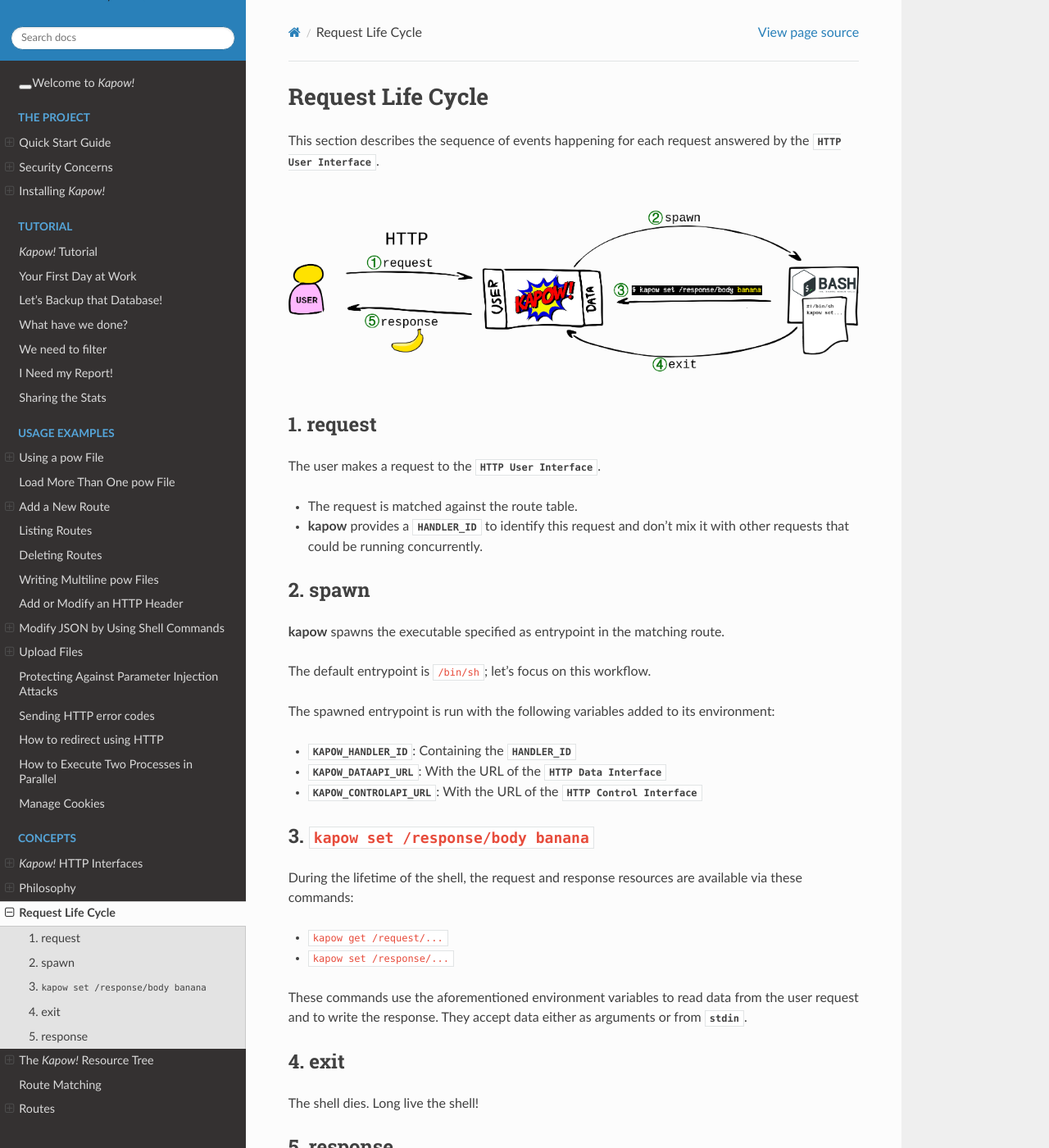
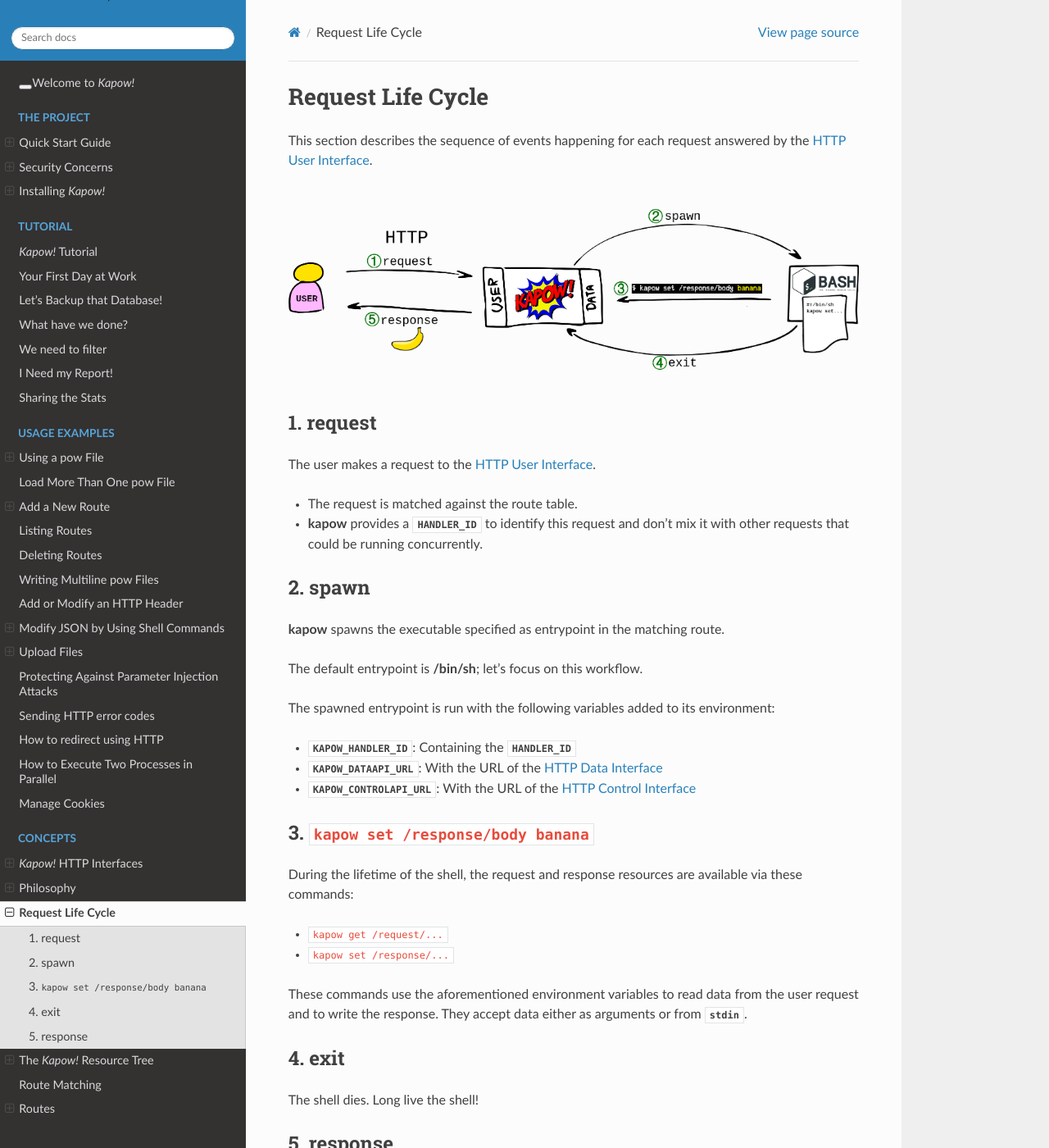
Before and after one commit to BBVA/kapow, a Sphinx documentation site: the page built from docs/source/concepts/request_life_cycle.rst, in a window 1280 px wide and 1400 px high. Shown: the whole window at 82% size. Built offline with Sphinx 7.4.7 and the Read the Docs theme 2.0.0, drawn with Linux system fonts in a browser that asks for light colours; some of the changed lines change nothing that is shown.

Commit message:
doc: add links and roles

```diff
--- a/docs/source/concepts/request_life_cycle.rst
+++ b/docs/source/concepts/request_life_cycle.rst
@@ -2,7 +2,7 @@ Request Life Cycle
 ==================
 
 This section describes the sequence of events happening for each request
-answered by the `HTTP User Interface`.
+answered by the :ref:`http-user-interface`.
 
 .. image:: ../_static/request_life_cycle.png
 
@@ -10,7 +10,7 @@ answered by the `HTTP User Interface`.
 1. request
 ----------
 
-The user makes a request to the `HTTP User Interface`.
+The user makes a request to the :ref:`http-user-interface`.
 
 - The request is matched against the route table.
 
@@ -24,14 +24,14 @@ The user makes a request to the `HTTP User Interface`.
 :program:`kapow` spawns the executable specified as entrypoint in the matching
 route.
 
-The default entrypoint is ``/bin/sh``; let's focus on this workflow.
+The default entrypoint is :command:`/bin/sh`; let's focus on this workflow.
 
 The spawned entrypoint is run with the following variables added to its
 environment:
 
 - :envvar:`KAPOW_HANDLER_ID`: Containing the `HANDLER_ID`
-- :envvar:`KAPOW_DATAAPI_URL`: With the URL of the `HTTP Data Interface`
-- :envvar:`KAPOW_CONTROLAPI_URL`: With the URL of the `HTTP Control Interface`
+- :envvar:`KAPOW_DATAAPI_URL`: With the URL of the :ref:`http-data-interface`
+- :envvar:`KAPOW_CONTROLAPI_URL`: With the URL of the :ref:`http-control-interface`
 
 
 3. ``kapow set /response/body banana``
```
